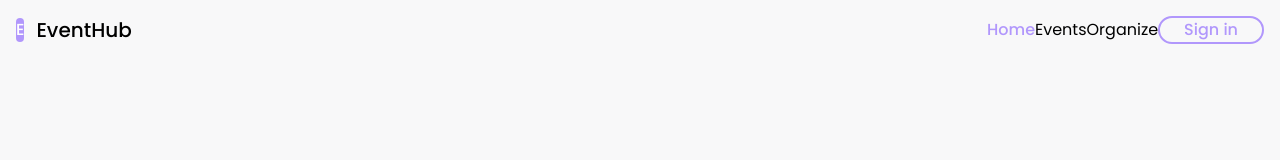
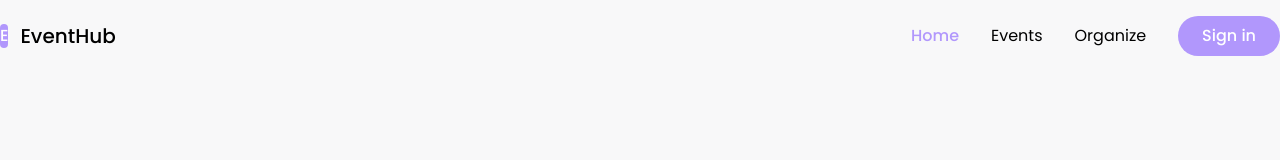
Before and after one commit to satyasandeep007/socketix, a Next.js app: page / in a window 1280 px wide. Shown: the top 160 px of the page. Built offline with nearby package versions, Linux system fonts and the light colour scheme.

Commit message:
style: navbar

```diff
--- a/src/layout/Navbar.tsx
+++ b/src/layout/Navbar.tsx
@@ -6,22 +6,24 @@ import React from "react";
 
 const Navbar = () => {
   return (
-    <nav className="bg-white/80 w-full">
-      <div className="max-w-5xl mx-auto px-4 sm:px-6 lg:px-8 py-4">
-        <div className="flex items-center justify-between h-16">
+    <nav className="bg-[#F8F8F9] w-full">
+      <div className="max-w-[1400px] mx-auto py-4">
+        <div className="flex items-center justify-between">
           <div className="flex items-center gap-3">
-            <div className="w-10 h-10 rounded-full bg-[#B197FC] flex items-center justify-center text-white font-medium">
+            <div className="w-8 h-8 rounded-lg bg-[#B197FC] flex items-center justify-center text-white font-medium">
               E
             </div>
             <Link href="/" className="text-black font-medium text-xl">
               EventHub
             </Link>
           </div>
-          <div className="flex items-center space-x-8">
-            <NavLink href="/">Home</NavLink>
+          <div className="flex items-center gap-8">
+            <NavLink href="/" className="text-[#B197FC]">
+              Home
+            </NavLink>
             <NavLink href="/events">Events</NavLink>
             <NavLink href="/organize">Organize</NavLink>
-            <button className="px-6 py-2.5 rounded-full border-2 border-[#B197FC] text-[#B197FC] font-medium hover:bg-[#B197FC] hover:text-white transition-all">
+            <button className="px-6 py-2 rounded-full bg-[#B197FC] text-white font-medium hover:bg-[#9775fa] transition-all">
               Sign in
             </button>
           </div>
```
